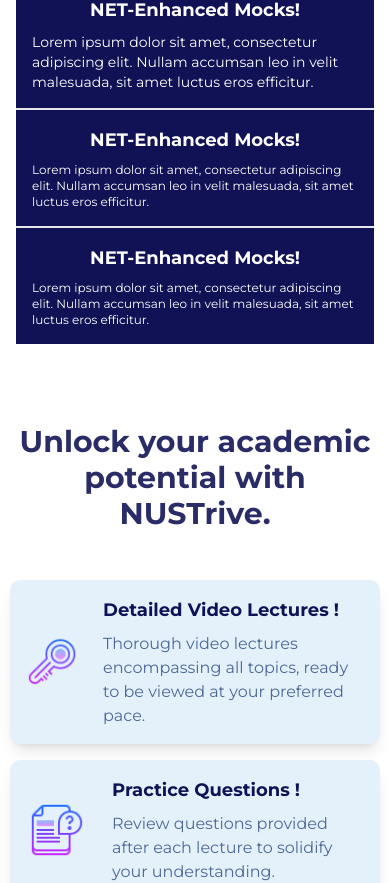
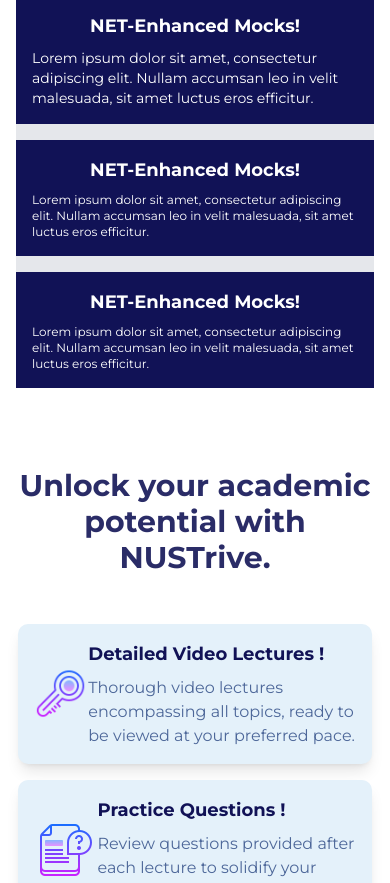
Before and after one commit to myameen123/nustrive-website, a Next.js app in the folder frontend/: page / in a window 390 px wide. Shown: the part 954-1837 px from the top of the page. Built offline with nearby package versions, Linux system fonts and the light colour scheme.

Commit message:
adjusting some styling

```diff
--- a/frontend/app/(marketing)/_components/features.jsx
+++ b/frontend/app/(marketing)/_components/features.jsx
@@ -2,15 +2,15 @@
 
 function Features() {
   return (
-    <div className=" flex lg:hidden bg-[#111256] mx-4 text-white md:flex-row flex-col md:p-1 sm:px-20">
-      <div className="flex flex-col gap-2 p-4 items-center border-b-2 md:border-r-2 md:border-b-0">
+    <div className=" flex lg:hidden bg-[#111256] mx-4 text-white md:flex-row flex-col md:p-1 sm:px-20 mt-4">
+      <div className="flex flex-col gap-2 p-4 items-center border-b-[1rem] md:border-r-2 md:border-b-0">
         <h1 className=" font-bold text-lg">NET-Enhanced Mocks!</h1>
         <p className=" text-sm">
           Lorem ipsum dolor sit amet, consectetur adipiscing elit. Nullam
           accumsan leo in velit malesuada, sit amet luctus eros efficitur.{" "}
         </p>
       </div>
-      <div className="flex flex-col gap-2 p-4 items-center border-b-2 md:border-r-2 md:border-b-0">
+      <div className="flex flex-col gap-2 p-4 items-center border-b-[1rem] md:border-r-2 md:border-b-0">
         <h1 className=" font-bold text-lg">NET-Enhanced Mocks!</h1>
         <p className=" text-xs">
           Lorem ipsum dolor sit amet, consectetur adipiscing elit. Nullam
--- a/frontend/app/(marketing)/_components/fieldsCard.jsx
+++ b/frontend/app/(marketing)/_components/fieldsCard.jsx
@@ -5,7 +5,7 @@
 import { Button } from "@/components/ui/button";
 function FieldsCard({ title, desc, courses, id }) {
   return (
-    <div className=" md:w-[33.33%] sm:w-[60%] w-[80%] mx-auto bg-[#8fa1fc] rounded-[10px] flex flex-col items-center">
+    <div className=" md:w-[33.33%] sm:w-[60%] w-[95%] mx-auto bg-[#8fa1fc] rounded-[10px] flex flex-col items-center">
       <div>
         <Image src={examImg} alt="exam img" className=" w-[950px]" />
       </div>
--- a/frontend/app/(marketing)/_components/hero-section.jsx
+++ b/frontend/app/(marketing)/_components/hero-section.jsx
@@ -140,7 +140,7 @@
           </div>
           <div
             className={`bg-[#111256] h-[123px] w-[300px] mx-2 flex flex-col gap-2 p-4 items-center rounded-[7px] ${
-              inView ? " animate-from-bottom" : " opacity-0"
+              inView ? "animate-from-bottom" : " opacity-0"
             }`}
             ref={ref}
           >
--- a/frontend/app/(marketing)/_components/service.jsx
+++ b/frontend/app/(marketing)/_components/service.jsx
@@ -10,7 +10,7 @@
   });
   return (
     <div
-      className={`bg-[#e4f1fa] sm:w-[420px]  rounded-[10px] p-4 shadow-lg flex gap-6 mx-auto ${
+      className={`bg-[#e4f1fa] sm:w-[420px]  rounded-[10px] p-4 shadow-lg flex md:gap-6 mx-auto ${
         inView ? annimationClass : "opacity-0"
       }`}
       ref={ref}
--- a/frontend/app/(marketing)/_components/services.jsx
+++ b/frontend/app/(marketing)/_components/services.jsx
@@ -31,7 +31,7 @@
 function Services() {
   return (
     <div className=" lg:mt-[150px] mt-20 mb-20">
-      <div className=" xl:w-[70%] lg:w-[85%] mx-auto w-[95%]">
+      <div className=" xl:w-[70%] lg:w-[85%] mx-auto w-[91%]">
         <MainHeading heading="Unlock your academic potential with NUSTrive." />
         <div className=" flex flex-col md:gap-8 mt-12 gap-4">
           <div className=" flex md:flex-row flex-col justify-between gap-4">
--- a/frontend/app/(marketing)/_components/testimonial.jsx
+++ b/frontend/app/(marketing)/_components/testimonial.jsx
@@ -11,7 +11,7 @@
   };
 
   return (
-    <div className="flex mt-[50px] flex-col gap-6 mb-20 group relative shadow-lg text-white rounded-xl px-6 py-8 h-[500px] md:w-[350px] w-[330px] cursor-pointer bg-[#b6def5] mx-auto">
+    <div className="flex mt-[50px] flex-col gap-6 mb-20 group relative shadow-lg text-white rounded-xl px-6 py-8 h-[450px] md:w-[350px] w-[330px] cursor-pointer bg-[#b6def5] mx-auto">
       <div className="absolute top-0 left-1/2 transform -translate-x-1/2 -translate-y-1/2 w-24 h-24 bg-[#111256] rounded-full z-10"></div>
       <div className="mt-6 flex flex-col items-center text-[#111256] text-left">
         <span className="font-bold">{testimonial.name}</span>
--- a/frontend/app/(marketing)/_components/testimonials.jsx
+++ b/frontend/app/(marketing)/_components/testimonials.jsx
@@ -56,7 +56,7 @@
 const Testimonials = () => {
   return (
     <div className="bg-[#49ADE5] mt-12  py-12">
-      <h1 className=" text-center font-bold text-3xl mt-4 text-[#111256]">
+      <h1 className=" text-center font-bold text-3xl mt-4 text-[#111256] mx-4">
         Testimonials of Students from NUSTrive
       </h1>
       <p className=" text-center font-bold text-[#111256] mb-8">
--- a/frontend/app/globals.css
+++ b/frontend/app/globals.css
@@ -8,6 +8,7 @@
   height: 100%;
 }
 
+@media (min-width: 768px) {
   .animate-from-right {
     opacity: 0;
     animation: fadeFromRight 1.5s forwards;
@@ -79,6 +80,7 @@
       transform: translateY(0);
     }
   }
+}
 
 .mybg {
   background: conic-gradient(
```
Lines whose indentation alone changed are shown as unchanged.
